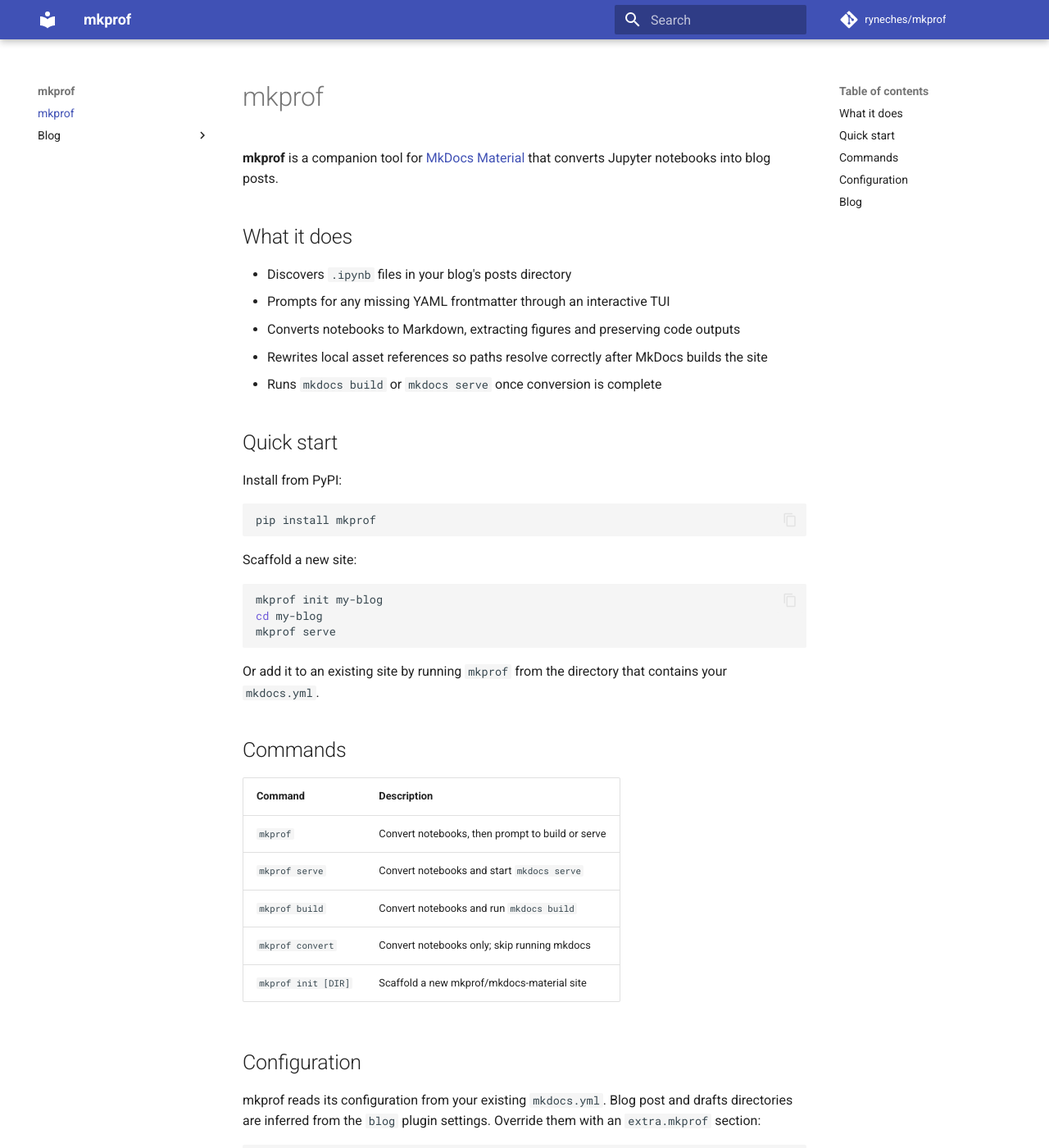
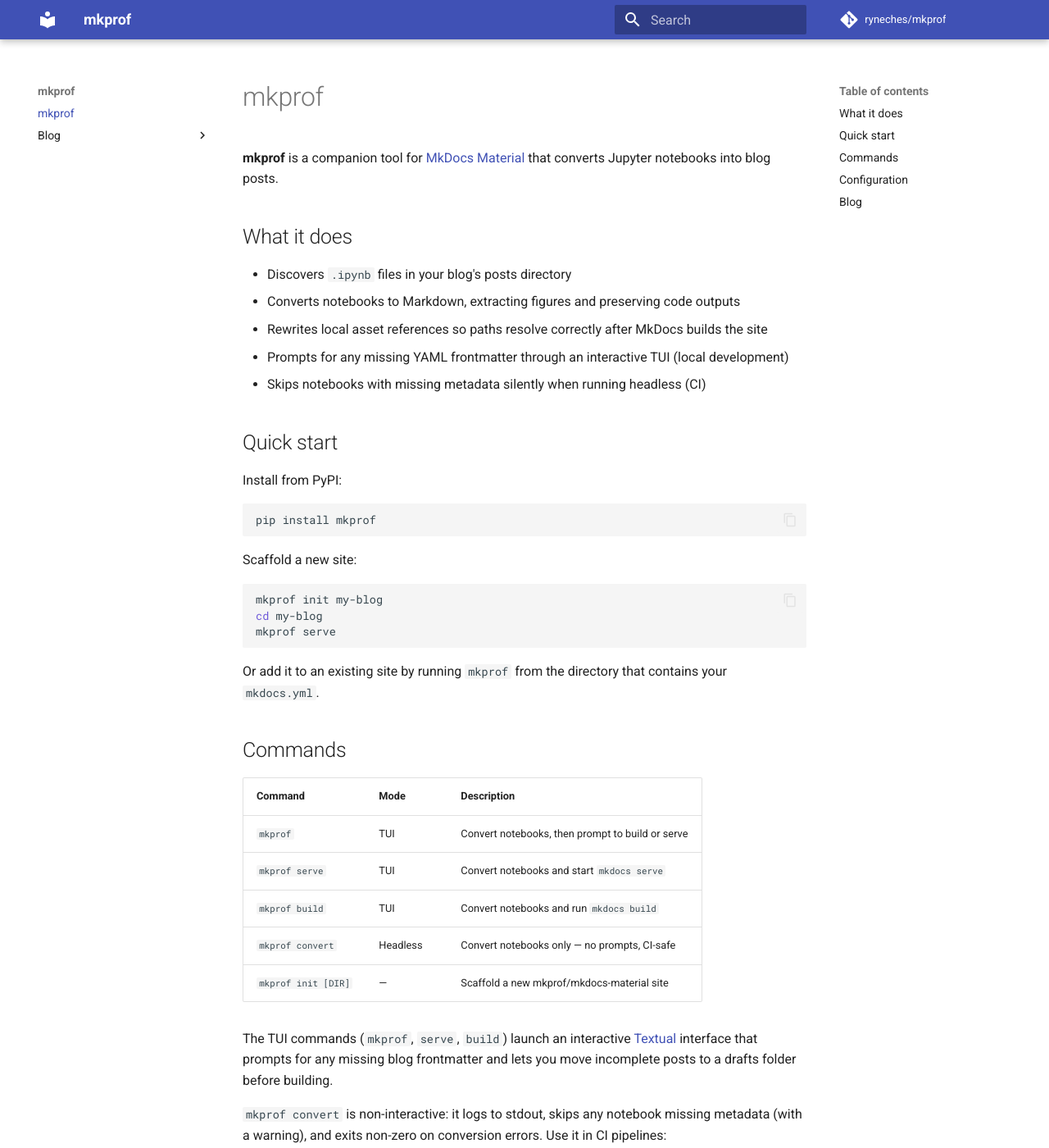
Before and after one commit to ryneches/mkprof, an MkDocs documentation site: the page built from docs/index.md, in a window 1280 px wide and 1400 px high. Shown: the whole window at 82% size. Built offline with MkDocs 1.6.1 and Material for MkDocs 9.7.7, drawn with Linux system fonts in a browser that asks for light colours; comment, search, counter and statistics services are not loaded; some of the changed text lies outside the part shown.

Commit message:
add headless mode for CI

````diff
--- a/docs/index.md
+++ b/docs/index.md
@@ -10,10 +10,10 @@
 ## What it does
 
 - Discovers `.ipynb` files in your blog's posts directory
-- Prompts for any missing YAML frontmatter through an interactive TUI
 - Converts notebooks to Markdown, extracting figures and preserving code outputs
 - Rewrites local asset references so paths resolve correctly after MkDocs builds the site
-- Runs `mkdocs build` or `mkdocs serve` once conversion is complete
+- Prompts for any missing YAML frontmatter through an interactive TUI (local development)
+- Skips notebooks with missing metadata silently when running headless (CI)
 
 ## Quick start
 
@@ -36,13 +36,26 @@
 
 ## Commands
 
-| Command | Description |
-|---------|-------------|
-| `mkprof` | Convert notebooks, then prompt to build or serve |
-| `mkprof serve` | Convert notebooks and start `mkdocs serve` |
-| `mkprof build` | Convert notebooks and run `mkdocs build` |
-| `mkprof convert` | Convert notebooks only; skip running mkdocs |
-| `mkprof init [DIR]` | Scaffold a new mkprof/mkdocs-material site |
+| Command | Mode | Description |
+|---------|------|-------------|
+| `mkprof` | TUI | Convert notebooks, then prompt to build or serve |
+| `mkprof serve` | TUI | Convert notebooks and start `mkdocs serve` |
+| `mkprof build` | TUI | Convert notebooks and run `mkdocs build` |
+| `mkprof convert` | Headless | Convert notebooks only — no prompts, CI-safe |
+| `mkprof init [DIR]` | — | Scaffold a new mkprof/mkdocs-material site |
+
+The TUI commands (`mkprof`, `serve`, `build`) launch an interactive
+[Textual](https://textual.textualize.io/) interface that prompts for any
+missing blog frontmatter and lets you move incomplete posts to a drafts
+folder before building.
+
+`mkprof convert` is non-interactive: it logs to stdout, skips any
+notebook missing metadata (with a warning), and exits non-zero on
+conversion errors. Use it in CI pipelines:
+
+```yaml
+- run: mkprof convert && mkdocs build
+```
 
 ## Configuration
 
````
Also changed, not shown: README.md (+16 -3 lines), docs/blog/posts/getting-started.md (+20 -1 lines), 2 other files.
